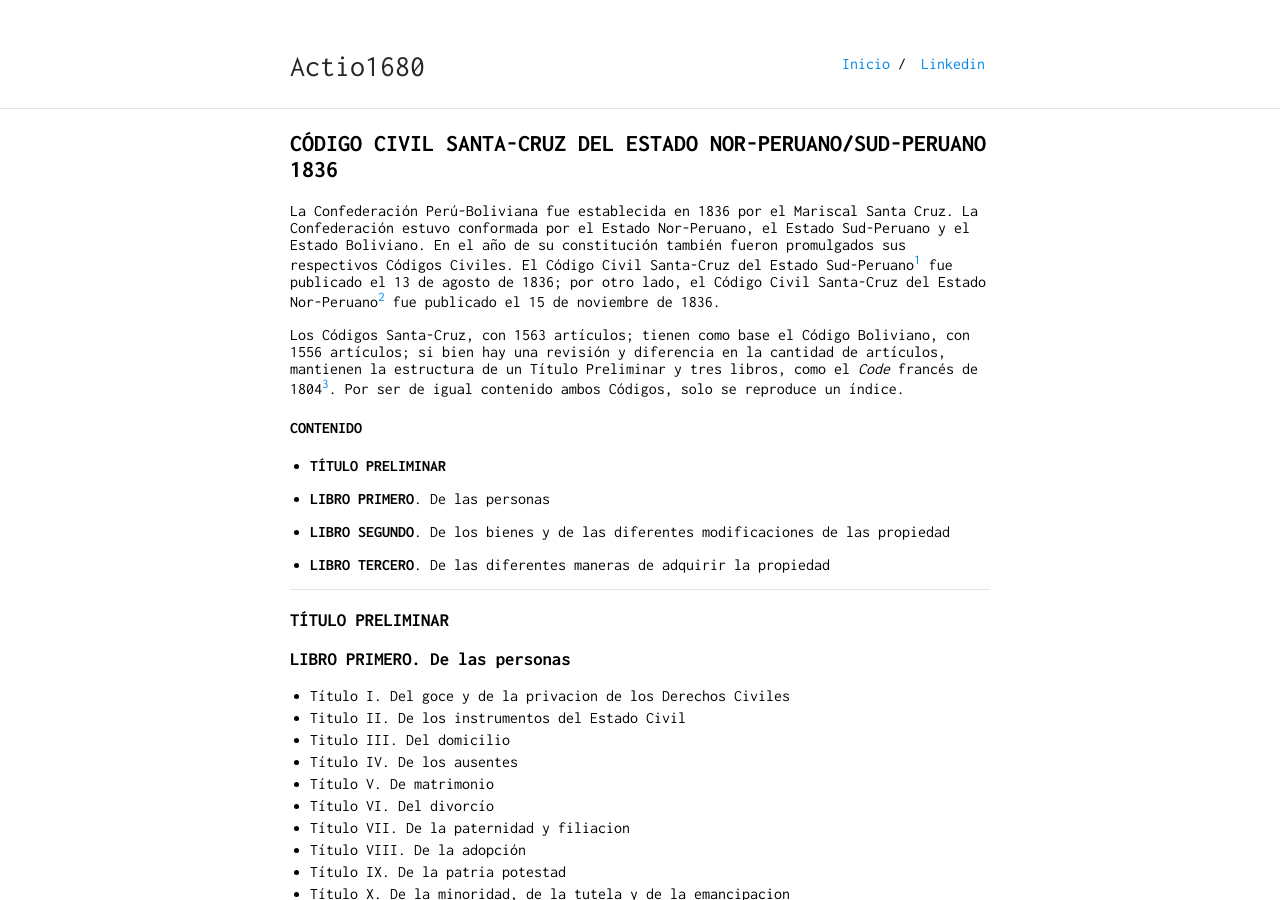
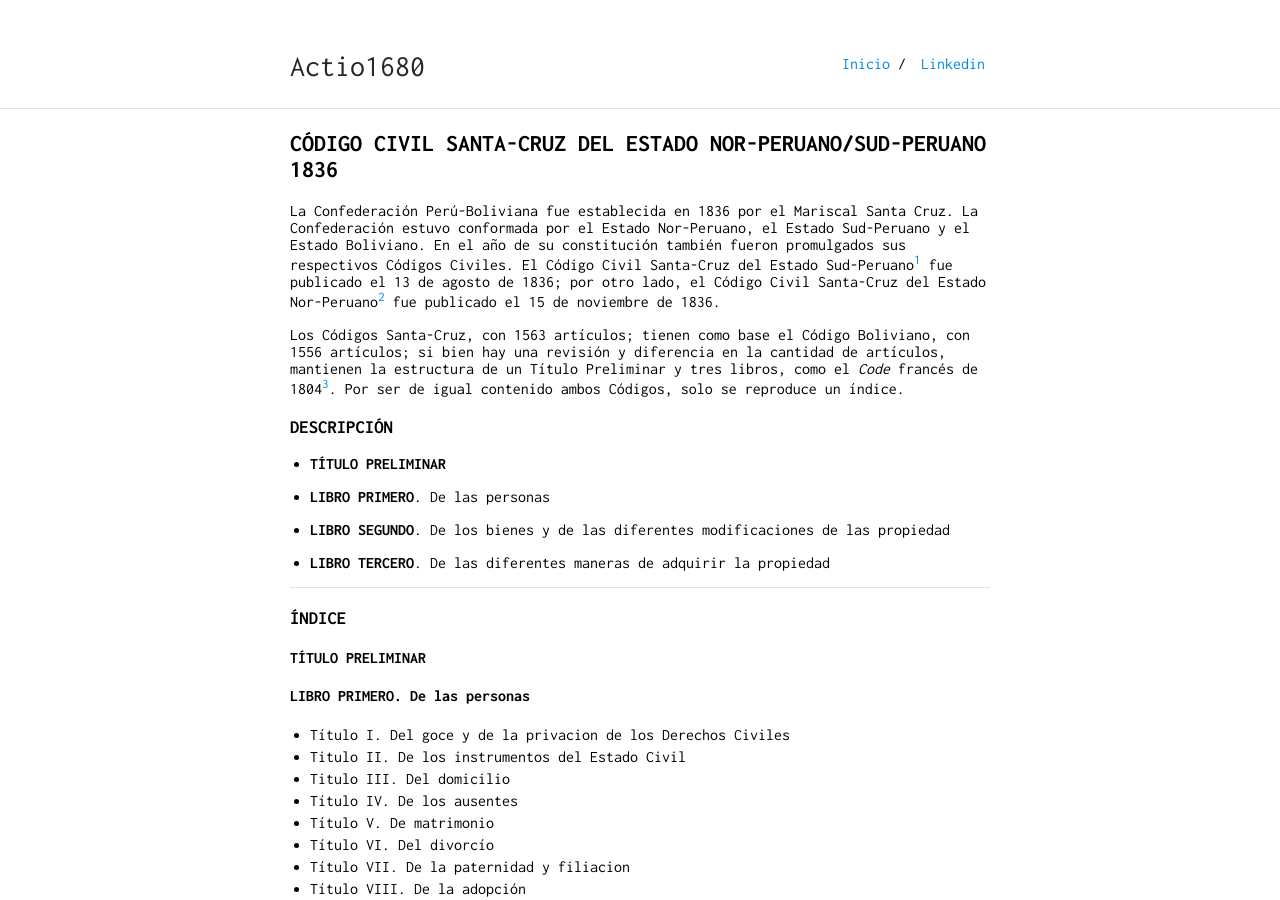
Before and after one commit to actio1680/actio1680.github.io, a Jekyll site: the page built from paginas/cc1836.md, in a window 1280 px wide and 900 px high. Built offline with Jekyll 4.4.1, drawn with Linux system fonts in a browser that asks for light colours; our own code applies the rules of GitHub Pages for plain Markdown files.

Commit message:
Update cc1836.md

```diff
--- a/paginas/cc1836.md
+++ b/paginas/cc1836.md
@@ -7,7 +7,7 @@ La Confederación Perú-Boliviana fue establecida en 1836 por el Mariscal Santa
 
 Los Códigos Santa-Cruz, con 1563 artículos; tienen como base el Código Boliviano, con 1556 artículos; si bien hay una revisión y diferencia en la cantidad de artículos, mantienen la estructura de un Título Preliminar y tres libros, como el *Code* francés de 1804[^3]. Por ser de igual contenido ambos Códigos, solo se reproduce un índice.
 
-#### CONTENIDO
+### DESCRIPCIÓN
 
 - **TÍTULO PRELIMINAR**
 
@@ -18,10 +18,10 @@ Los Códigos Santa-Cruz, con 1563 artículos; tienen como base el Código Bolivi
 - **LIBRO TERCERO**. De las diferentes maneras de adquirir la propiedad
 
 ---
+### ÍNDICE
 
-
-### TÍTULO PRELIMINAR
-### LIBRO PRIMERO. De las personas
+#### TÍTULO PRELIMINAR
+#### LIBRO PRIMERO. De las personas
 - Título I. Del goce y de la privacion de los Derechos Civiles
 - Titulo II. De los instrumentos del Estado Civil
 - Titulo III. Del domicilio
@@ -34,13 +34,13 @@ Los Códigos Santa-Cruz, con 1563 artículos; tienen como base el Código Bolivi
 - Título X. De la minoridad, de la tutela y de la emancipacion
 - Título XI. De la mayoridad y de la curatela
 
-### LIBRO SEGUNDO. De los bienes y de las diferentes modificaciones de las propiedad
+#### LIBRO SEGUNDO. De los bienes y de las diferentes modificaciones de las propiedad
 - Título I. De la distinción de los bienes
 - Título II. De la propiedad
 - Título III. Del usufructo, del uso y de la habitacion
 - Título IV. De las servidumbres
 
-### LIBRO TERCERO. De las diferentes maneras de adquirir la propiedad
+#### LIBRO TERCERO. De las diferentes maneras de adquirir la propiedad
 - Título I. De los testamentos y sucesiones
 - Título II. De las donaciones
 - Título III. De los contratos o de las obligaciones convencionales y jenerales
```
